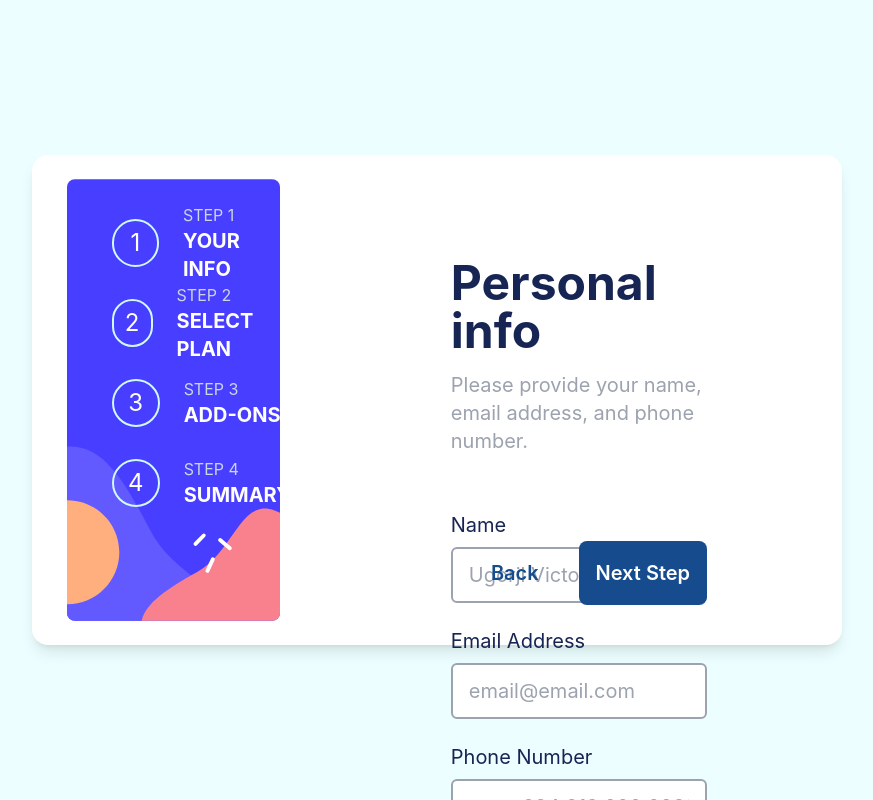
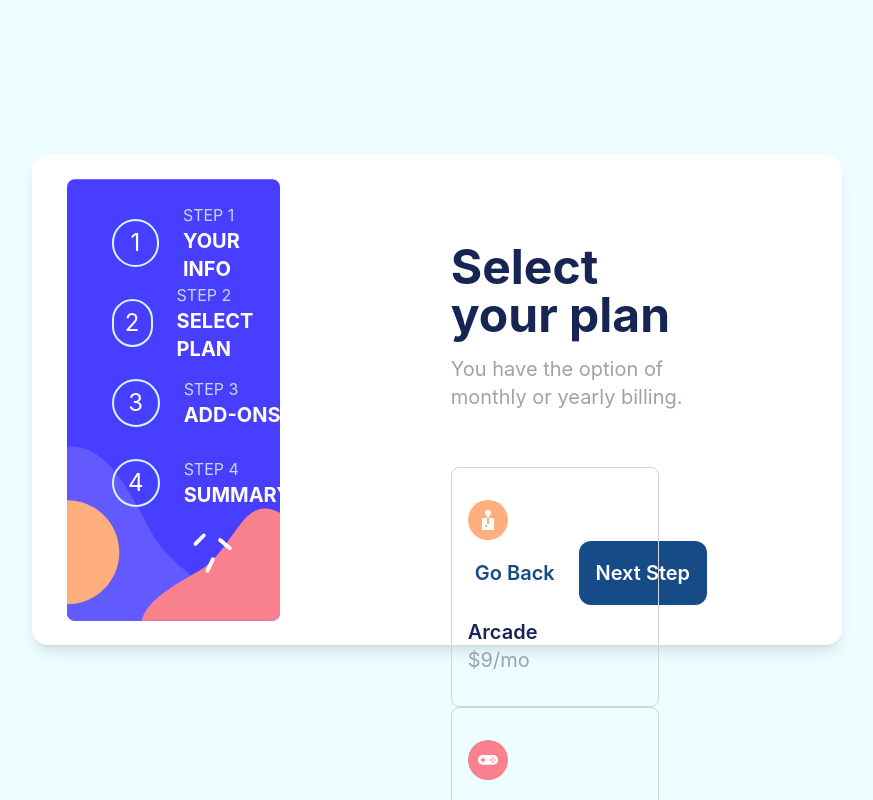
Before and after one commit to BlckTitan/palma, a React (Create React App) app: page / in a window 1280 px wide. Shown: the top 800 px of the page, without its empty margins (203-1076 px from the left). Built offline with nearby package versions, Linux system fonts and the light colour scheme; the HTML template or start-up script is replaced by a standard one.

Commit message:
Created the plans component

```diff
--- a/src/App.js
+++ b/src/App.js
@@ -3,6 +3,7 @@
 //component
 import Sidebar from './components/sidebar/Sidebar';
 import YourInfo from './components/yourInfo/YourInfo';
+import Plan from './components/plan/Plan';
 function App() {
 
 
@@ -17,9 +18,7 @@
           <Sidebar/>
         </div>
         <div className='form_component w-full h-full  text-blue-950'>
-
-          <YourInfo/>
-
+          <Plan/>
         </div>
       </form>
     </div>
@@ -28,3 +27,4 @@
 
 export default App;
 //bg-cyan-100'
+//<YourInfo/>
--- /dev/null
+++ b/src/components/plan/Plan.jsx
@@ -0,0 +1,63 @@
+import React, { useState } from 'react';
+import './style/plan_style.css';
+import icon_arcade from '../../assets/images/icon-arcade.svg';
+import icon_advanced from '../../assets/images/icon-advanced.svg';
+import icon_pro from '../../assets/images/icon-pro.svg';
+
+export default function Plan() {
+    const [monthlyDuration, setMonthlyDuration] = useState(true)
+    const plan_inputs = [
+        {icon: <img src={icon_arcade} alt=''/>, title: 'Arcade', price_label_year: '$90/yr', price_year: 90, free: '2 months free', price_label_month: '$9/mo', price_month: 9,},
+        {icon: <img src={icon_advanced} alt=''/>, title: 'Advanced', price_label_year: '$120/yr', price_year: 120, free: '2 months free', price_label_month: '$12/mo', price_month: 12},
+        {icon: <img src={icon_pro} alt=''/>, title: 'Pro', price_label_year: '$150/yr', price_year: 150, free: '2 months free', price_label_month: '$15/mo', price_month: 15},
+      ]
+
+  return (
+    <div className='plan_container w-full h-full  text-blue-950'>
+        <div className='w-full h-5/6'>
+            <header>
+              <h1 className='text-5xl font-bold'>Select your plan</h1>
+              <p className='text-xl text-gray-400 mt-4 mb-14'>
+               You have the option of monthly or yearly billing.
+              </p>
+            </header>
+
+            <div className='field_label_inputs flex flex-wrap items-center justify-between'>
+              {plan_inputs.map((plans, index) => (
+                <label for={plans.title} className='selectable_cards block relative w-52 h-60 cursor-pointer' key={index}>
+                  <input id={plans.title} type='checkbox' value={(monthlyDuration === true) ? plans.price_month : plans.price_year} className='checkbox hidden'/>
+                  <div className='card_details
+                            flex flex-col
+                            w-full h-full
+                            rounded-lg
+                            border border-solid border-gray-300
+                            py-8 px-4'
+                  >
+                    <header className='w-full h-4/5'>{plans.icon}</header>
+                    <h3 className='title font-semibold text-xl text-blue-950'>{plans.title}</h3>
+                    <span className='price text-gray-400 text-xl font-normal'>{(monthlyDuration === true) ? plans.price_label_month : plans.price_label_year}</span>
+                    <span className='freePackage text-blue-950'>{(monthlyDuration === false) ? plans.free : ''}</span>
+                  </div>
+                </label>
+              ))}
+            </div>
+
+            <div className='duration w-full h-16 mt-8 flex items-center justify-center bg-gray-50 rounded-2xl'>
+
+                <span className={(monthlyDuration === true) ? 'mr-4 font-semibold text-xl' : 'mr-4 font-semibold text-xl text-gray-400'}>Monthly</span>
+                    <label for='sub_duration' className='w-14 h-8  cursor-pointer flex'>
+                      <input id='sub_duration' type='checkbox' className='hidden' onClick={() => setMonthlyDuration(!monthlyDuration)}/>
+                      <div className='toggle_fill relative w-full h-full bg-blue-950 rounded-2xl'></div>
+                    </label>
+                <span className={(monthlyDuration === false) ? 'ml-4 font-semibold text-xl' : 'ml-4 font-semibold text-xl text-gray-400'}>Yearly</span>
+            </div>
+
+          </div>
+
+          <footer className='w-full h-1/6 form_container flex justify-between items-end'>
+            <button className='btn_back w-32 h-16 text-xl font-semibold'>Go Back</button>
+            <button className='btn_next w-32 h-16 text-white text-xl font-semibold rounded-xl'>Next Step</button>
+          </footer>
+    </div>
+  )
+}
--- /dev/null
+++ b/src/components/plan/style/plan_style.css
@@ -0,0 +1,37 @@
+div.plan_container{
+    position: relative;
+    padding: 4rem 10rem 1rem 10rem;
+}
+div.field_label_inputs > label.selectable_cards > input.checkbox:checked ~ div.card_details{
+    border: 1px solid var(--marine-blue);
+    background-color: rgb(248 250 252);
+}
+div.field_label_inputs > label.selectable_cards:hover > div.card_details{
+    border: 1px solid var(--marine-blue);
+}
+div.toggle_fill{
+    position: relative;
+    transition: all 0.4s ease-in-out;
+}
+div.toggle_fill::after{
+    content: '';
+    position: absolute;
+    top: 15%;
+    left: 0.3rem;
+    width: 1.3rem;
+    height: 1.3rem;
+    border-radius: 100%;
+    background-color: #fff;
+    box-shadow: 0 0 10px rgba(0, 0, 0, 0.25);
+    transition: transform 0.2s;
+}
+label > input:checked ~ div.toggle_fill::after{
+    transform: translateX(1.6rem);
+}
+footer > button.btn_back{
+    color: var(--dark-blue);
+}
+footer > button.btn_next{
+    background-color: var(--dark-blue);
+    color: #fff;
+}
--- a/src/components/yourInfo/YourInfo.jsx
+++ b/src/components/yourInfo/YourInfo.jsx
@@ -46,8 +46,8 @@
           </div>
 
           <footer className='w-full h-1/6 form_container flex justify-between items-end'>
-            <button className='btn_back w-32 h-16 text-xl font-semibold'>Back</button>
-            <button className='btn_next w-32 h-16 text-white text-xl font-semibold rounded-lg'>Next Step</button>
+            <button className='btn_back w-32 h-16 text-xl font-semibold invisible'>Go Back</button>
+            <button className='btn_next w-32 h-16 text-white text-xl font-semibold rounded-xl'>Next Step</button>
           </footer>
     </div>
   )
--- a/src/components/yourInfo/style/yourInfo_style.css
+++ b/src/components/yourInfo/style/yourInfo_style.css
@@ -1,6 +1,6 @@
 div.yourInfo_container{
     position: relative;
-    padding: 5rem 10rem 1rem 10rem;
+    padding: 4rem 10rem 1rem 10rem;
 }
 div.field_label_inputs input:active,
 div.field_label_inputs input:focus,
--- a/src/style/style.css
+++ b/src/style/style.css
@@ -13,7 +13,7 @@
 
 --marine-blue: hsl(213, 96%, 18%);
 --purplish-blue: hsl(243, 100%, 62%);
---dark-blue: rgba(22,75,141,255);
+--dark-blue: hsl(212, 71%, 31%);
 --pastel-blue: hsl(228, 100%, 84%);
 --light-blue: hsl(206, 94%, 87%);
 --strawberry-red: hsl(354, 84%, 57%);
```
